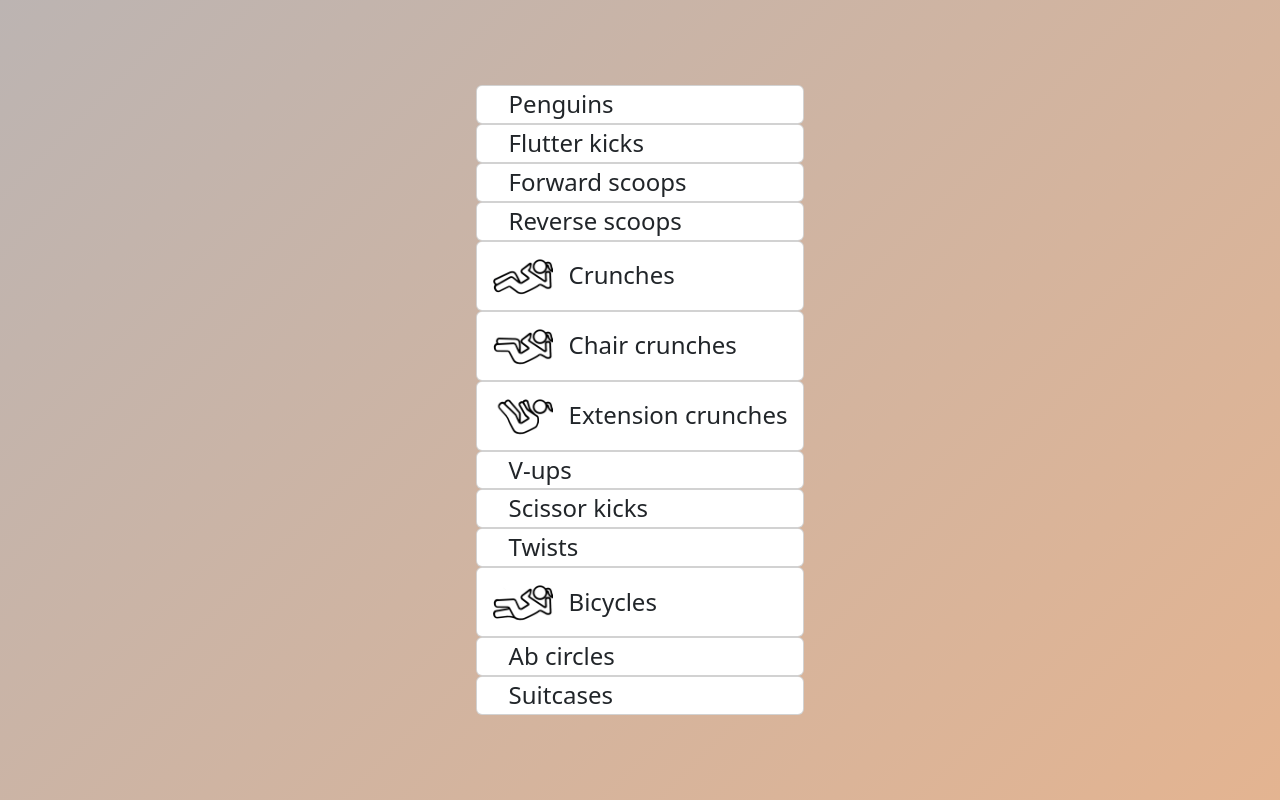
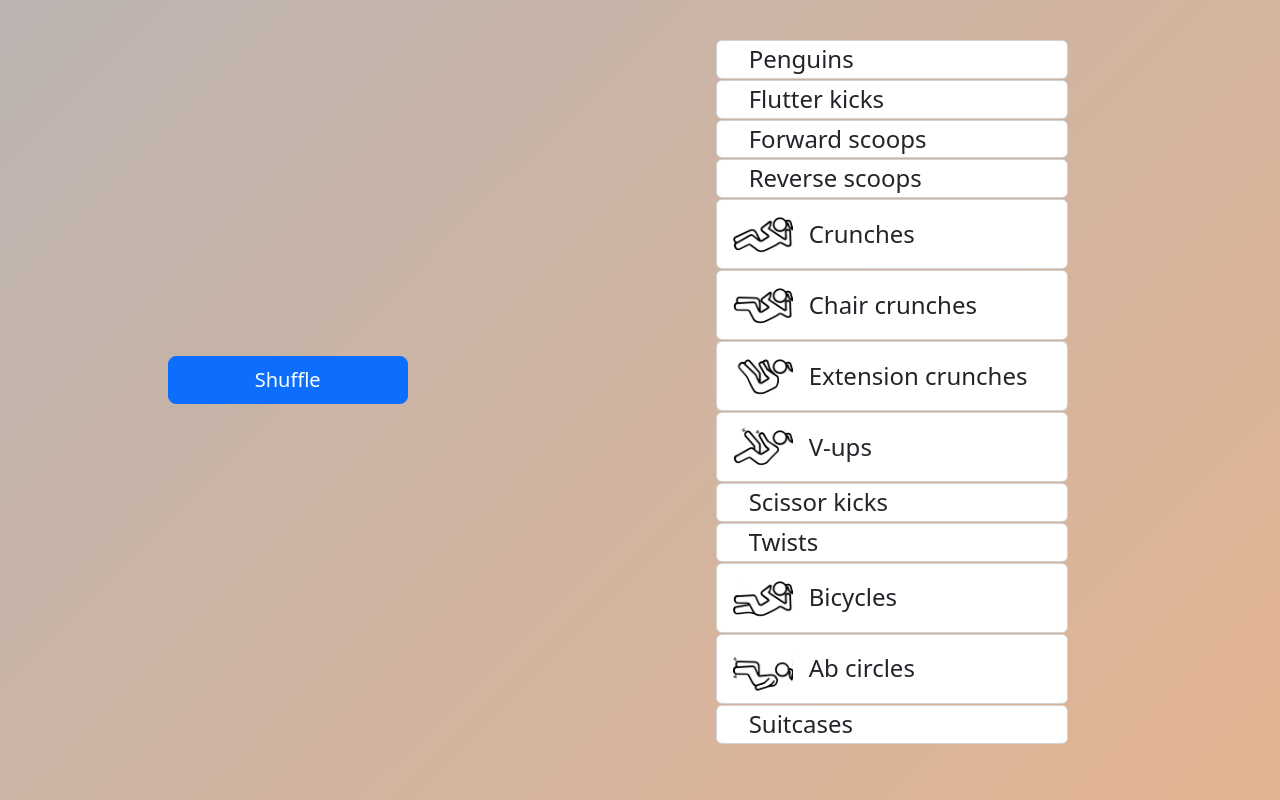
Before and after one commit to kstrickey/other-cell-core, a React (Create React App) app: page / in a window 1280 px wide. Built offline with nearby package versions, Linux system fonts and the light colour scheme.

Commit message:
added Shuffle functionality and some aesthetic changes

```diff
--- a/src/App.css
+++ b/src/App.css
@@ -1,20 +1,11 @@
 body, html {
-  margin: 0;
-  padding: 0;
-  height: 100%;
-  overflow: hidden;
   font-family: 'Arial', sans-serif;
 }
 
-.App {
-  text-align: center;
-  height: 100vh;
+.soothing-background {
   background: linear-gradient(135deg, #5fb4ff, #feb47b);
   background-size: 400% 400%;
   animation: gradientAnimation 15s ease infinite;
-  display: flex;
-  justify-content: center;
-  align-items: center;
 }
 
 @keyframes gradientAnimation {
--- a/src/App.js
+++ b/src/App.js
@@ -3,11 +3,7 @@ import 'bootstrap/dist/css/bootstrap.min.css';
 import Home from './containers/Home';
 
 function App() {
-  return (
-    <div className="App">
-      <Home />
-    </div>
-  );
+  return <Home />;
 }
 
 export default App;
--- a/src/containers/Home.js
+++ b/src/containers/Home.js
@@ -1,20 +1,34 @@
 import React, { useState } from 'react';
+import Button from 'react-bootstrap/Button';
+import Col from 'react-bootstrap/Col';
+import Row from 'react-bootstrap/Row';
+import Container from 'react-bootstrap/Container';
 import { DEFAULT_EXERCISE_LIST } from '../libs/exercises';
 import ExerciseCard from '../components/ExerciseCard';
 
 
 export default function Home() {
 
-
   const [exercisesList, setExercisesList] = useState(DEFAULT_EXERCISE_LIST);
-  console.log(exercisesList)
 
   return (
-    <div className='d-flex flex-column'>
-
-      {exercisesList.map(ex => <ExerciseCard exerciseKey={ex} />)}
-
-    </div>
+    <Container className='soothing-background m-0 px-5' fluid style={{ height: '100vh', width: '100vw' }}>
+      <Row>
+        <Col className='d-flex align-items-center' md={5}>
+          <Button
+            className='mx-auto my-4'
+            style={{ width: '240px' }}
+            size='lg'
+            onClick={() => setExercisesList(lst => lst.map(val => ({ val, sort: Math.random() })).sort((a, b) => a.sort - b.sort).map(({ val }) => val))}
+          >Shuffle</Button>
+        </Col>
+        <Col md={7}>
+          <div className='mx-auto px-4' style={{ maxWidth: '400px', height: '90vh', marginTop: '5vh', overflowX: 'auto' }}>
+            {exercisesList.map(ex => <ExerciseCard style={{ marginBottom: '1px', maxWidth: '400px' }} exerciseKey={ex} />)}
+          </div>
+        </Col>
+      </Row>
+    </Container>
   );
 
 }
--- a/src/libs/exercises.json
+++ b/src/libs/exercises.json
@@ -25,7 +25,8 @@
     "iconPath": "icons/reach crunch.png"
   },
   "VUPS": {
-    "displayName": "V-ups"
+    "displayName": "V-ups",
+    "iconPath": "icons/v up.png"
   },
   "SCISSORS": {
     "displayName": "Scissor kicks"
@@ -38,7 +39,8 @@
     "iconPath": "icons/bicycle.png"
   },
   "CIRCLES": {
-    "displayName": "Ab circles"
+    "displayName": "Ab circles",
+    "iconPath": "icons/ab circles.png"
   },
   "SUITCASES": {
     "displayName": "Suitcases"
```
Also changed, not shown: public/icons/ab circles.png (added), public/icons/v up.png (added).
